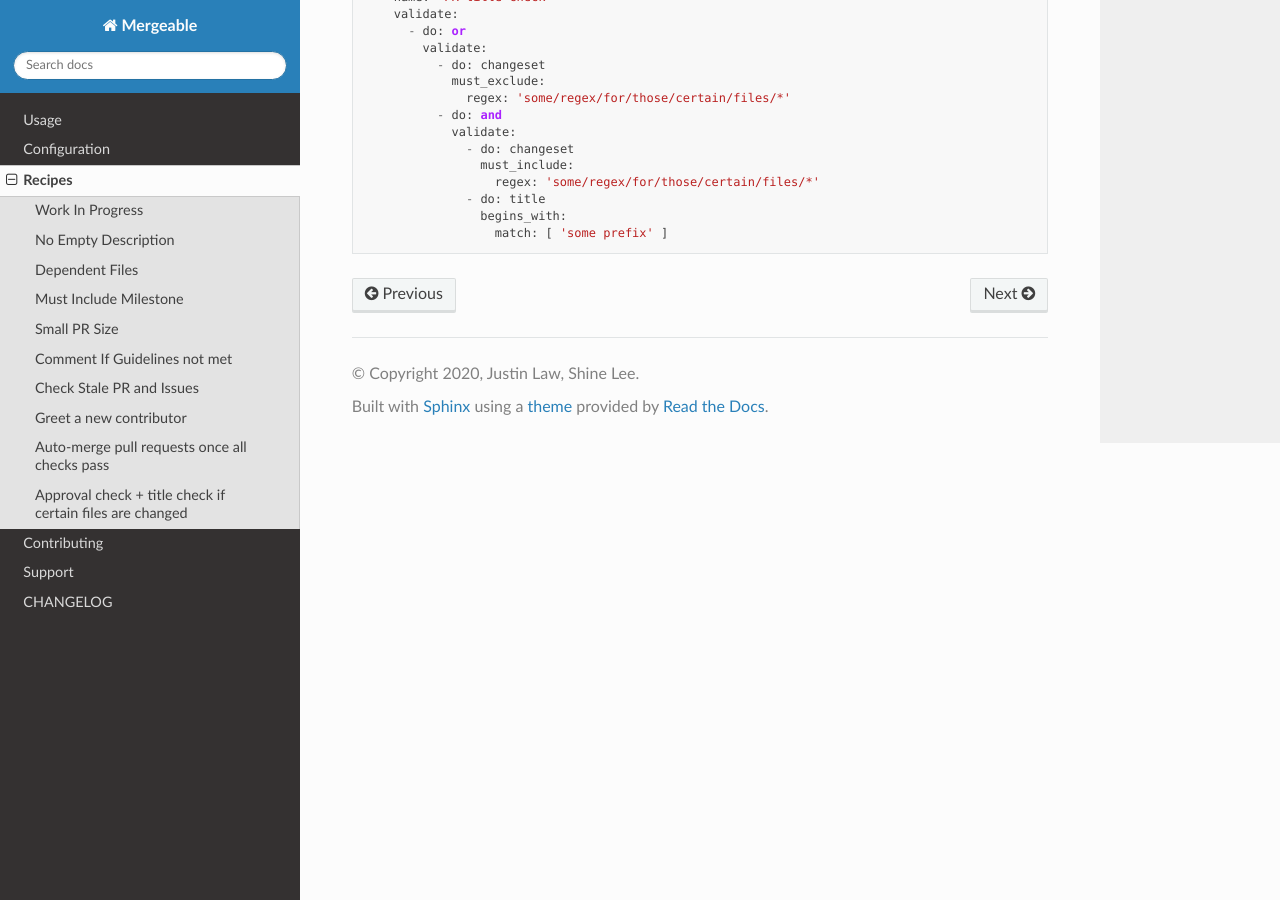
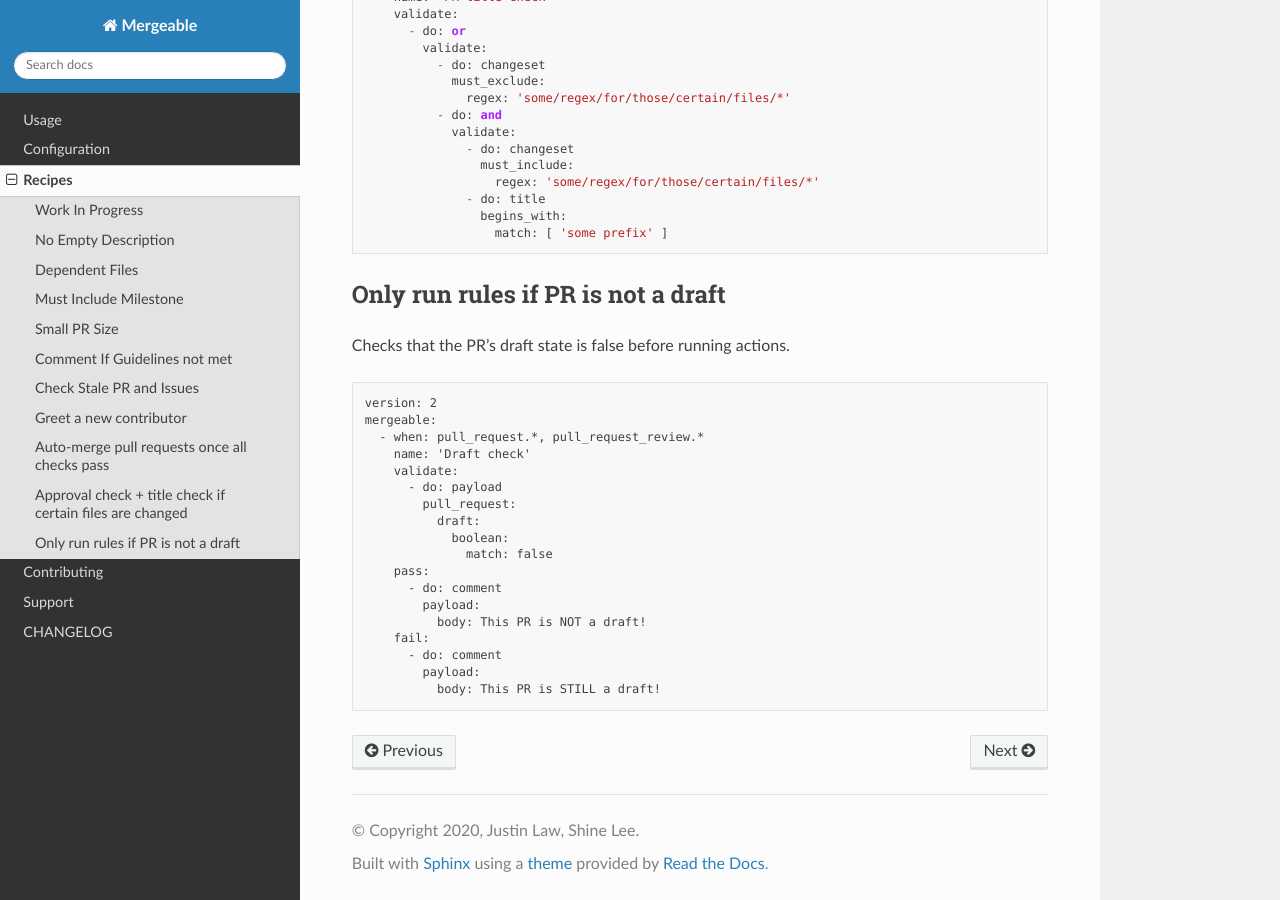
Before and after one commit to mergeability/mergeable, a Sphinx documentation site: the page built from docs/recipes.rst, in a window 1280 px wide and 900 px high, scrolled down 3733 px. Built offline with Sphinx 7.4.7 and the Read the Docs theme 2.0.0, drawn with Linux system fonts in a browser that asks for light colours.

Commit message:
feat: Add boolean option for payload filter (#593)
* Add boolean filter for payload (no tests)

* Add tests

* Update changelog

* Remove boolean filter option from validator and allow it only on filters.

Co-authored-by: Brian Bugh <438465+bbugh@users.noreply.github.com>

```diff
--- a/docs/changelog.rst
+++ b/docs/changelog.rst
@@ -1,5 +1,6 @@
 CHANGELOG
 =====================================
+| October 12, 2021 : feat: Add boolean option for payload filter `#583 <https://github.com/mergeability/mergeable/pull/583>`_
 | September 27, 2021 : fix: use node version 14.17.6 for the release action `#591 <https://github.com/mergeability/mergeable/pull/591>`_
 | September 25, 2021 : feat: Support for objects in arrays in the payload filter `#589 <https://github.com/mergeability/mergeable/pull/589>`_
 | September 20, 2021 : fix: Check that getRouter is defined before attempting to access it `#587 <https://github.com/mergeability/mergeable/pull/587>`_
--- a/docs/configuration.rst
+++ b/docs/configuration.rst
@@ -138,6 +138,7 @@ These Options are used with validators.
 Options List
 
 .. toctree::
+    options/boolean.rst
     options/begins_with.rst
     options/ends_with.rst
     options/jira.rst
--- a/docs/recipes.rst
+++ b/docs/recipes.rst
@@ -200,3 +200,29 @@ Add 2 checks to the PR
                   - do: title
                     begins_with:
                       match: [ 'some prefix' ]
+
+
+Only run rules if PR is not a draft
+"""""""""""""""""""""""
+Checks that the PR's draft state is false before running actions.
+
+::
+
+    version: 2
+    mergeable:
+      - when: pull_request.*, pull_request_review.*
+        name: 'Draft check'
+        validate:
+          - do: payload
+            pull_request:
+              draft:
+                boolean:
+                  match: false
+        pass:
+          - do: comment
+            payload:
+              body: This PR is NOT a draft!
+        fail:
+          - do: comment
+            payload:
+              body: This PR is STILL a draft!
```
Also changed, not shown: docs/filters/payload.rst (+12 -1 lines), docs/options/boolean.rst (added, +48 -0 lines), 4 other files.
